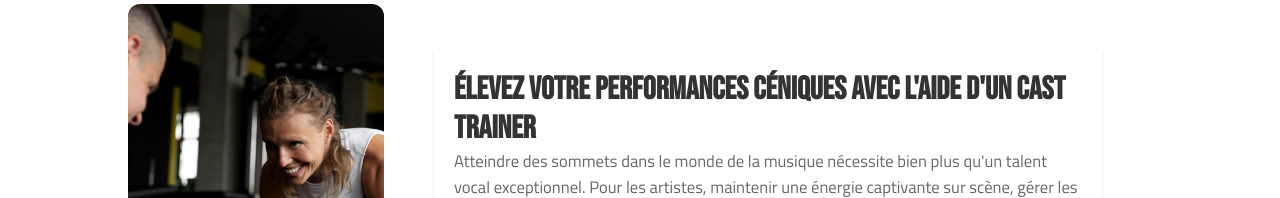
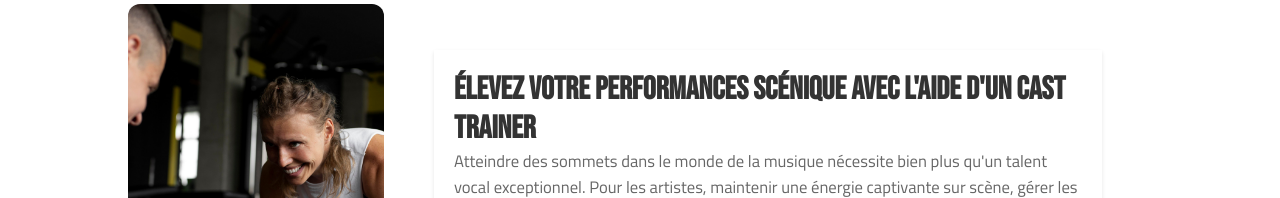
Before and after one commit to Syhenn/studio4, a React (Create React App) app: page /Artist in a window 1280 px wide. Shown: the part 142-340 px from the top of the page. Built offline with nearby package versions, Linux system fonts and the light colour scheme.

Commit message:
Scénique

```diff
--- a/src/Pages/Artiste.js
+++ b/src/Pages/Artiste.js
@@ -20,7 +20,7 @@ function Artist(){
             <div className="services">
                 <img src={ac_serv} alt="img_sport"/>
                 <div>
-                    <h1>ÉLEVEZ VOTRE PERFORMANCES CÉNIQUES AVEC L'AIDE D'UN CAST TRAINER</h1>
+                    <h1>ÉLEVEZ VOTRE PERFORMANCES SCÉNIQUE AVEC L'AIDE D'UN CAST TRAINER</h1>
                     <p>Atteindre des sommets dans le monde de la musique nécessite bien plus
                         qu'un talent vocal exceptionnel. Pour les artistes, maintenir une énergie
                         captivante sur scène, gérer les longues sessions de répétitions et
```
